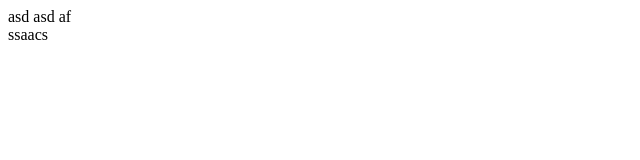
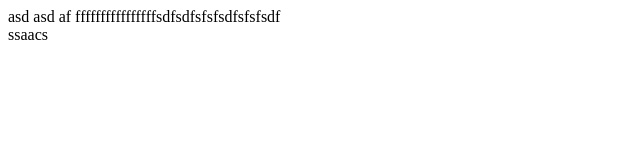
Before and after one commit to is2win/test_git, a plain HTML site: page index.html in a window 1280 px wide. Shown: the whole page, without its empty margins (0-640 px from the left). Drawn offline with Linux system fonts and the light colour scheme.

Commit message:
last commit am

```diff
--- a/index.html
+++ b/index.html
@@ -9,6 +9,7 @@
     asd
     asd
     af
+    ffffffffffffffffsdfsdfsfsfsdfsfsfsdf
     <aside></aside>
     ssaacs
 </head>
```
